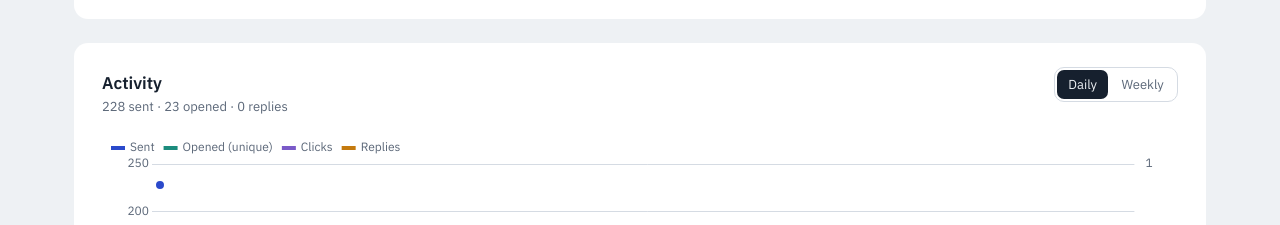
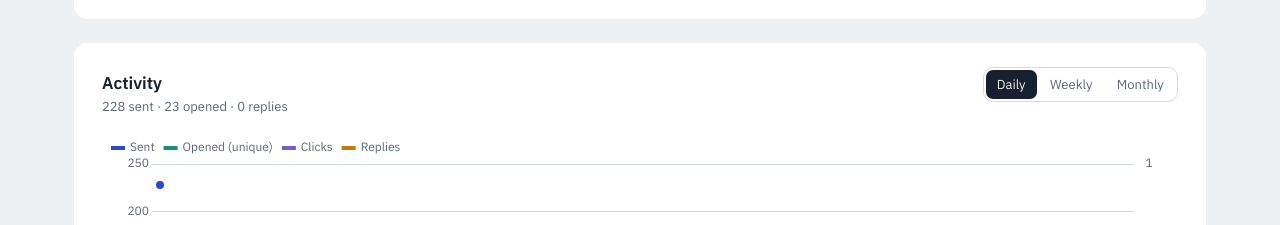
Before and after one commit to himanshusingh60120/smartlead-dashboard, a website: page public/index.html in a window 1280 px wide. Shown: the part 575-800 px from the top of the page. Drawn offline with nearby package versions, Linux system fonts and the light colour scheme; no server answers.

Commit message:
Add monthly button to range selection

```diff
--- a/public/index.html
+++ b/public/index.html
@@ -52,6 +52,7 @@
         <div class="range granularity" role="group" aria-label="Group chart by">
           <button type="button" data-g="day" aria-pressed="true">Daily</button>
           <button type="button" data-g="week">Weekly</button>
+          <button type="button" data-g="month">Monthly</button>
         </div>
       </div>
       <div class="chart-wrap" id="chart-wrap">
```
